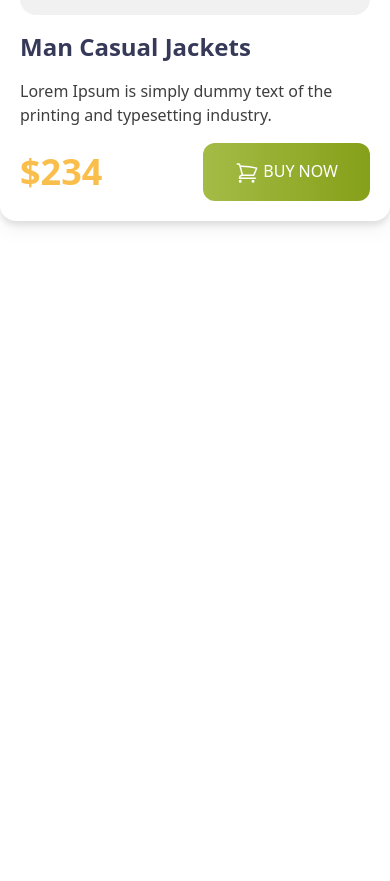
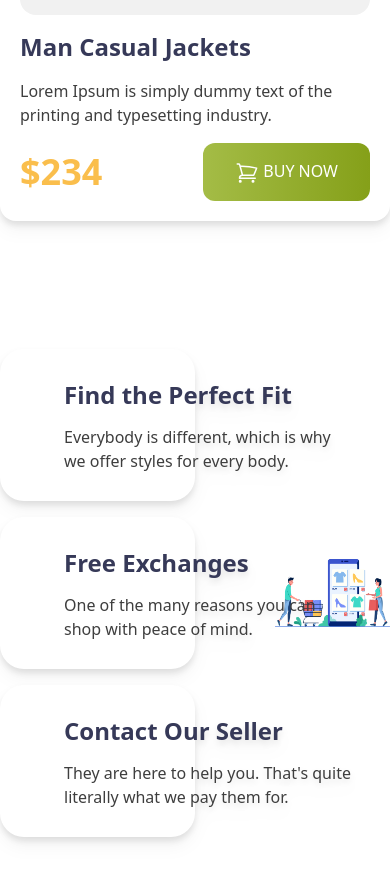
Before and after one commit to Aasif-Shahriar/Penguin-Fashion-Website-using-Tailwind, a plain HTML site: page index.html in a window 390 px wide. Shown: the part 4872-5753 px from the top of the page. Before the commit the page ends 5141 px from the top, so only its background shows below. Drawn offline with nearby package versions, Linux system fonts and the light colour scheme.

Commit message:
added footer wihthout responsive

```diff
--- a/index.html
+++ b/index.html
@@ -300,6 +300,46 @@
       </section>
     </main>
 
-    <footer></footer>
+    <!-- footer section start -->
+    <footer class="max-w-7xl mt-32 mb-52 mx-auto lg:px-24 flex items-center gap-20">
+      <!-- left side content -->
+       <div class="w-1/2 space-y-4">
+         <div class=" flex gap-9  bg-[#FFFFFF] drop-shadow-lg	p-7 rounded-3xl">
+            <div>
+               <img class="w-20" src="icons/house.png" alt="">
+            </div>
+            <div>
+               <h3 class="text-[24px] font-bold mb-3 text-[#363958]">Find the Perfect Fit</h3>
+               <p class="w-72 text-[#3E3E3E]">Everybody is different, which is why we
+                 offer styles for every body.</p>
+            </div>
+         </div>
+         <div class=" flex gap-9  bg-[#FFFFFF] drop-shadow-lg	p-7 rounded-3xl">
+            <div>
+               <img class="w-20" src="icons/box.png" alt="">
+            </div>
+            <div>
+               <h3 class="text-[24px] font-bold mb-3 text-[#363958]">Free Exchanges</h3>
+               <p class="w-72 text-[#3E3E3E]">One of the many reasons you can shop
+                with peace of mind.</p>
+            </div>
+         </div>
+         <div class=" flex gap-9  bg-[#FFFFFF] drop-shadow-lg	p-7 rounded-3xl">
+            <div>
+               <img class="w-20" src="icons/question.png" alt="">
+            </div>
+            <div>
+               <h3 class="text-[24px] font-bold mb-3 text-[#363958]">Contact Our Seller</h3>
+               <p class="w-72 text-[#3E3E3E]">They are here to help you. That's quite
+                literally what we pay them for.</p>
+            </div>
+         </div>
+
+       </div>
+      <!-- right side content -->
+      <div class="w-1/2">
+        <img src="images/shopping.png" alt="">
+      </div>
+    </footer>
   </body>
 </html>
```
